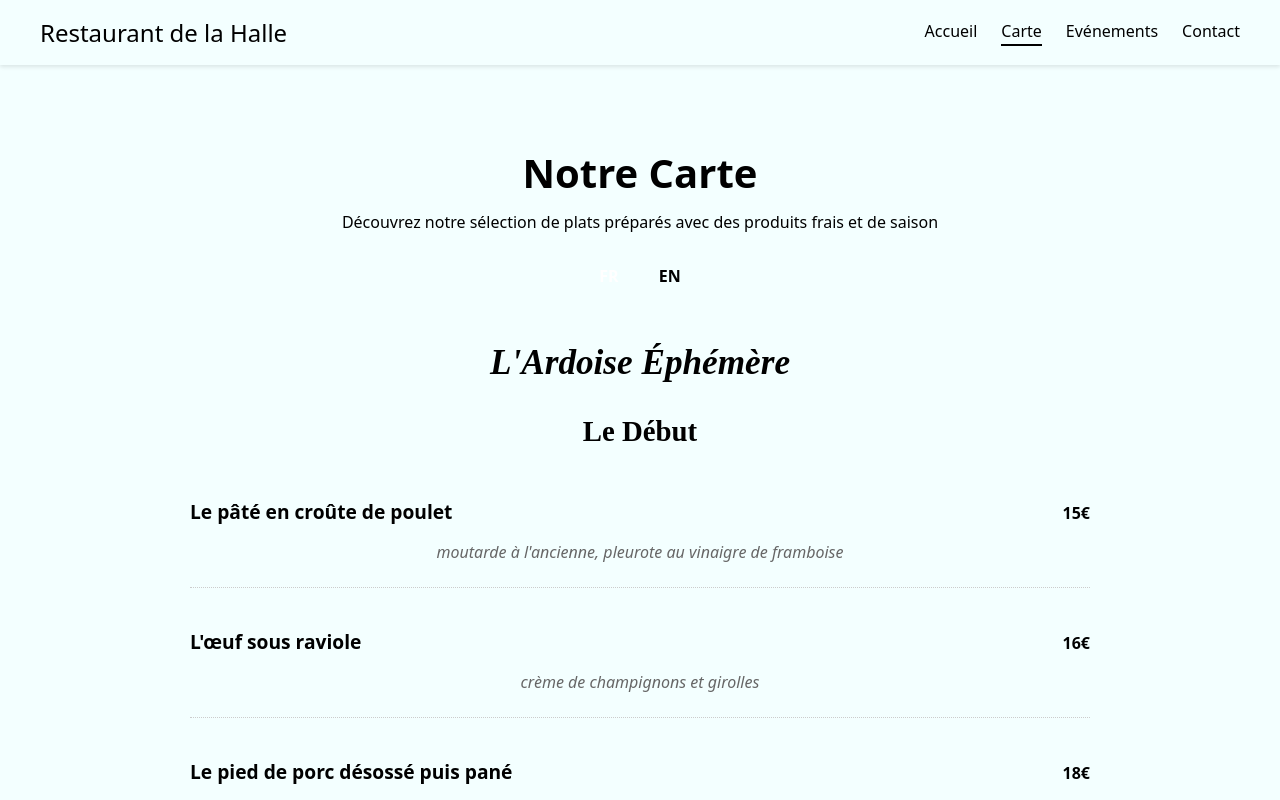
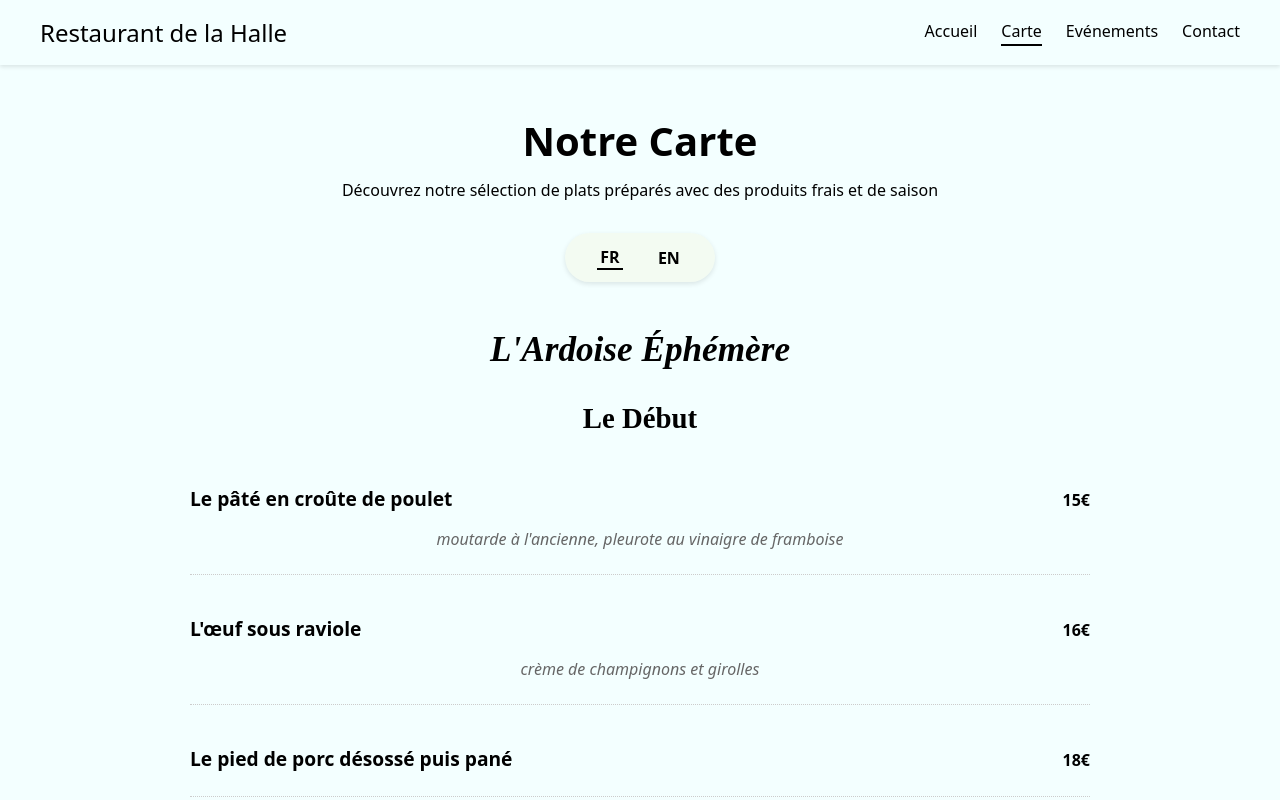
Before and after one commit to Lucacist/restaurant_de_la_halle, a Vue app: page /carte in a window 1280 px wide. Shown: the top 800 px of the page. Built offline with nearby package versions, Linux system fonts and the light colour scheme; a web font is replaced by a local one.

Commit message:
css carte

```diff
--- a/src/Carte.vue
+++ b/src/Carte.vue
@@ -66,7 +66,6 @@ const currentLanguage = ref('fr');
 
 <style scoped>
 .carte {
-  padding: 2rem 0;
   color: var(--text-color);
 }
 
@@ -84,23 +83,50 @@ const currentLanguage = ref('fr');
 .language-selector {
   display: flex;
   justify-content: center;
-  gap: 0.5rem;
-  margin-top: 1.5rem;
+  gap: 2rem;
+  padding: 0.8rem 2rem;
+  background-color: var(--background-color-var);
+  margin-top: 2rem;
+  position: relative;
+  border-radius: 30px;
+  overflow: hidden;
+  width: fit-content;
+  margin-left: auto;
+  margin-right: auto;
+  box-shadow: 0 2px 5px rgba(0, 0, 0, 0.1);
 }
 
 .lang-button {
-  padding: 0.5rem 1rem;
+  padding: 0 0.2rem;
+  width: auto;
   background-color: transparent;
-  border: 1px solid var(--accent-color);
+  border: none;
+  border-radius: 0;
   color: var(--text-color);
   font-weight: 600;
   cursor: pointer;
   transition: all 0.3s ease;
+  position: relative;
+  z-index: 1;
 }
 
 .lang-button.active {
+border-bottom: 2px solid var(--text-color);
+}
+
+button:focus {
+  outline: none;
+}
+
+.lang-button.active::before {
+  content: '';
+  position: absolute;
+  top: 0;
+  left: 0;
+  width: 100%;
+  height: 100%;
   background-color: var(--accent-color);
-  color: white;
+  z-index: -1;
 }
 
 .container {
@@ -194,7 +220,7 @@ const currentLanguage = ref('fr');
 }
 
 .menu-item.special {
-  background-color: rgba(224, 168, 13, 0.05);
+  background-color: var(--background-color-var);
   padding: 1rem;
   border-radius: 8px;
   border: 1px solid var(--accent-color);
--- a/src/style.css
+++ b/src/style.css
@@ -28,7 +28,7 @@
   -webkit-font-smoothing: antialiased;
   -moz-osx-font-smoothing: grayscale;
   --background-color: #f3ffff;
-  --background-color-var: #dfecec;
+  --background-color-var: rgba(224, 168, 13, 0.05);
   --text-color: #000;
 }
 
@@ -39,6 +39,10 @@ a {
 }
 a:hover {
   color: #535bf2;
+}
+
+button:focus {
+  outline: none;
 }
 
 body {
```
